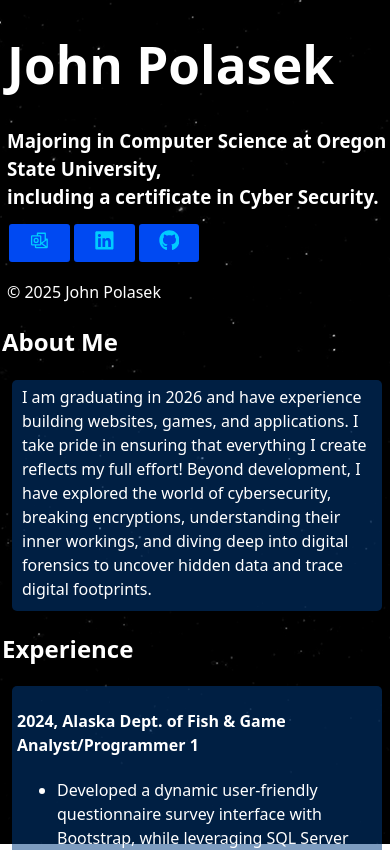
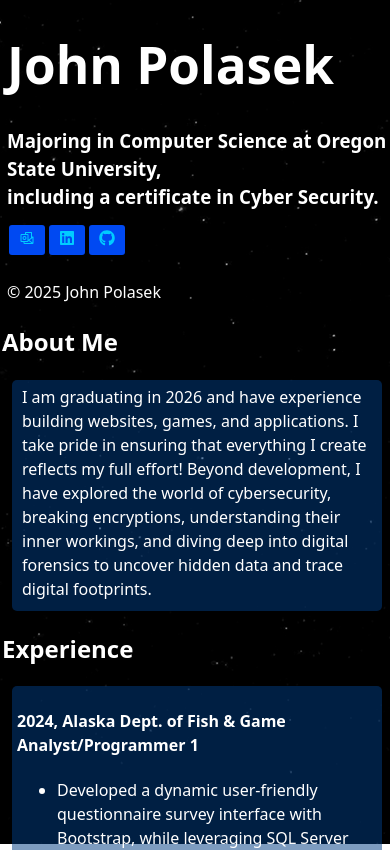
Before and after one commit to JohnOSU1/webpage, a React (Vite) app: page / in a window 390 px wide. Shown: the top 850 px of the page. Built offline with nearby package versions, Linux system fonts and the light colour scheme.

Commit message:
updated projects

```diff
--- a/src/App.css
+++ b/src/App.css
@@ -46,31 +46,7 @@ body {
   margin-top: 40%;
 }
 
-@media (max-width: 768px) {
-  .scroll-wrapper {
-    display: block;
-    height: auto; /* allow full vertical stacking */
-  }
 
-  .left-header {
-    position: relative;
-    width: 100%;
-    height: auto;
-    max-height: none;
-    overflow-y: visible;
-    box-shadow: none;
-  }
-
-  .right-content {
-    margin-left: 0;
-    width: 100%;
-    height: auto;
-  }
-
-  .header-bottom {
-    margin-top: 10px;
-  }
-}
 
 .nav {
   padding-bottom: 10px;
@@ -289,3 +265,46 @@ button{
 #about:hover{
   background-color: rgba(0, 61, 131, 0.822);
 }
+
+/* Resizing */
+
+@media (max-width: 768px) {
+  .scroll-wrapper {
+    display: block;
+    height: auto; /* allow full vertical stacking */
+  }
+
+  .left-header {
+    position: relative;
+    width: 100%;
+    height: auto;
+    max-height: none;
+    overflow-y: visible;
+    box-shadow: none;
+  }
+
+  .right-content {
+    margin-left: 0;
+    width: 100%;
+    height: auto;
+  }
+
+  .header-bottom {
+    margin-top: 10px;
+  }
+}
+
+@media (max-width: 480px) {
+
+
+  .code-lan,
+  .courses {
+    grid-template-columns: 1fr;
+    margin: 5px;
+  }
+
+  .app-nav a {
+    font-size: 1em;
+    padding: 4px 10px;
+  }
+}
--- a/src/components/Projects.jsx
+++ b/src/components/Projects.jsx
@@ -7,7 +7,7 @@ const Projects = () => {
         <h4>2025, Website for Software Engineering</h4>
         <ul>
           <li>Developed a typing practice website for coding in Node.js which included EJS for links, Bootstrap for styling, and a SQL server to store user data.  </li>
-          <li> Collaborated with five peers in developing, implementing, and debugging of a webs </li>
+          <li> Collaborated with peers in developing, implementing, and debugging of a website </li>
         </ul>
       </div>
       <div>
```
Also changed, not shown: 4 other files (tests, documents, lock files or other folders).
